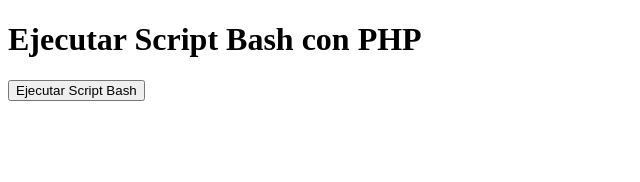
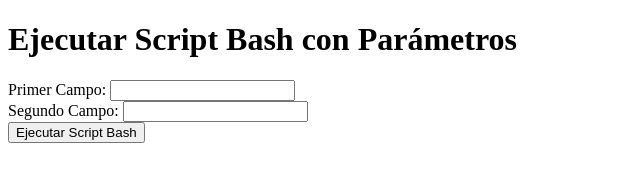
Before and after one commit to M4THsb09/Test, a plain HTML site: page boton.html in a window 1280 px wide. Shown: the whole page, without its empty margins (0-640 px from the left). Drawn offline with Linux system fonts and the light colour scheme.

Commit message:
Update boton.html
parametros agregados

```diff
--- a/boton.html
+++ b/boton.html
@@ -3,13 +3,19 @@
 <head>
   <meta charset="UTF-8">
   <meta name="viewport" content="width=device-width, initial-scale=1.0">
-  <title>Ejecutar Script Bash con PHP</title>
+  <title>Ejecutar Script Bash con Parámetros</title>
 </head>
 <body>
 
-  <h1>Ejecutar Script Bash con PHP</h1>
+  <h1>Ejecutar Script Bash con Parámetros</h1>
 
-  <form action="shell.php" method="post">
+  <form action="ejecutar-script-con-parametros.php" method="post">
+    <label for="primercampo">Primer Campo:</label>
+    <input type="text" name="primercampo" id="primercampo" required><br>
+
+    <label for="segundocampo">Segundo Campo:</label>
+    <input type="text" name="segundocampo" id="segundocampo" required><br>
+
     <input type="submit" value="Ejecutar Script Bash">
   </form>
 
```
